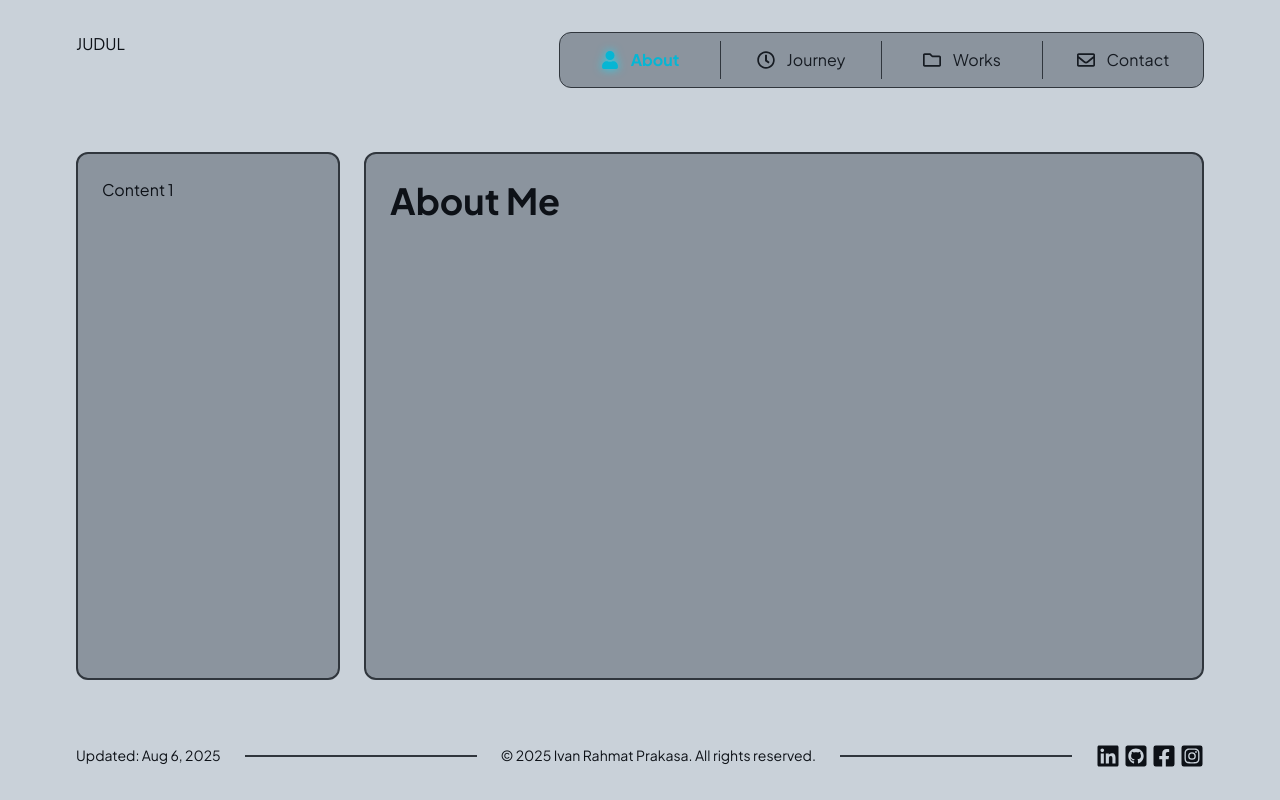
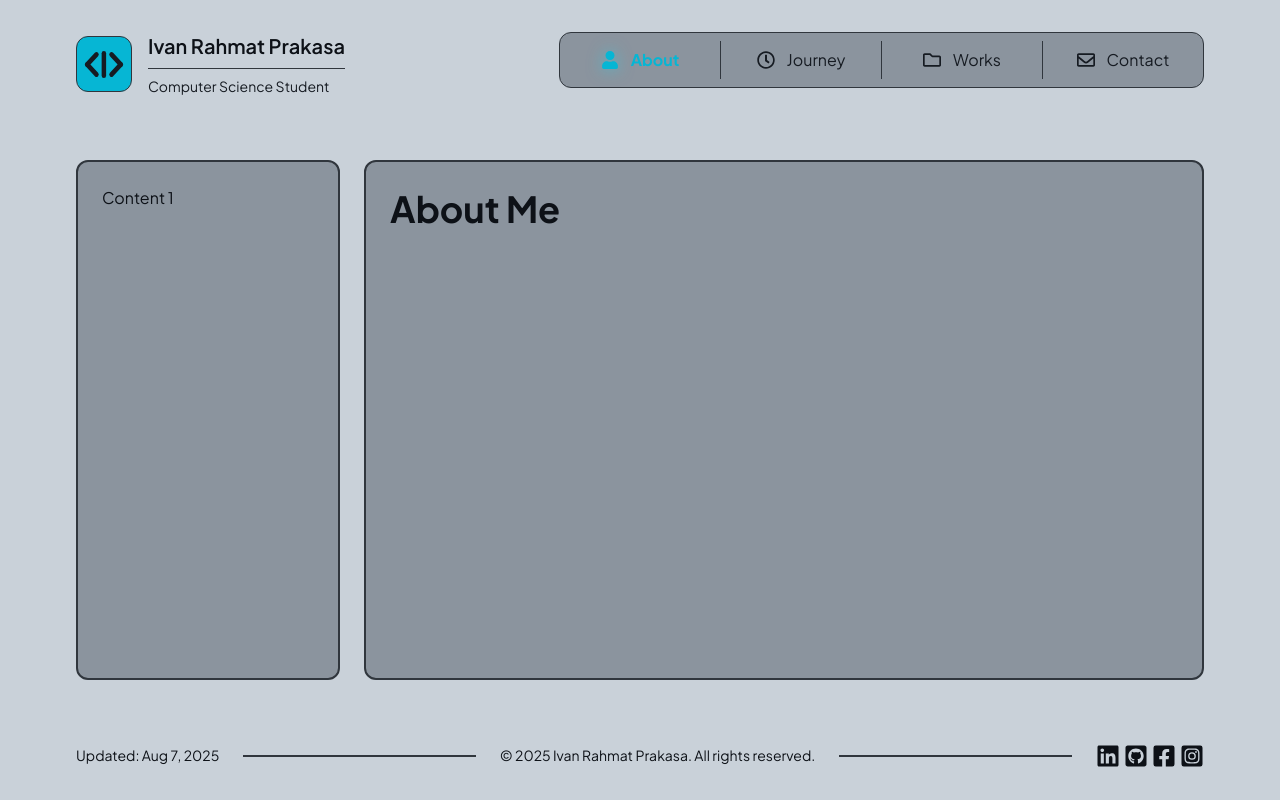
Before and after one commit to Ivanrhmt77/Portfolio, a Next.js app: page / in a window 1280 px wide. Built offline with nearby package versions, Linux system fonts and the light colour scheme.

Commit message:
feat: add header

```diff
--- a/public/deploy-info.json
+++ b/public/deploy-info.json
@@ -1,3 +1,3 @@
 {
-  "lastDeploy": "2025-08-06T23:31:01.713Z"
+  "lastDeploy": "2025-08-07T00:20:52.076Z"
 }
--- a/src/app/layout.tsx
+++ b/src/app/layout.tsx
@@ -25,7 +25,7 @@ export const metadata: Metadata = {
   title: "About Ivan",
   description:
     "Learn more about Ivan Rahmat's background, interests, and skills.",
-  icons: "/logo.svg",
+  icons: "/favicon.svg",
 };
 
 export default function RootLayout({
--- a/src/components/header.tsx
+++ b/src/components/header.tsx
@@ -4,7 +4,18 @@ export default function Header() {
   return (
     <header className="py-8">
       <div className="max-w-[1160px] mx-auto flex justify-between px-4">
-        <p>JUDUL</p>
+        <div className="h-16 flex gap-4 items-center">
+          <div className="w-14 h-14 bg-accent rounded-xl border border-border flex items-center justify-center">
+            <img src="/icons/logo.svg" alt="Logo" />
+          </div>
+          <div className="w-fit h-full flex flex-col justify-between">
+            <h5>Ivan Rahmat Prakasa</h5>
+            <div className="h-px w-full bg-border" />
+            <p className="caption text-foreground-surface">
+              Computer Science Student
+            </p>
+          </div>
+        </div>
         <Navbar />
       </div>
     </header>
--- a/src/components/navbar.tsx
+++ b/src/components/navbar.tsx
@@ -25,7 +25,7 @@ export default function Navbar() {
 
   const iconGlowStyle = (active: boolean) =>
     active
-      ? { filter: "drop-shadow(0px 0px 5px var(--tw-color-accent, #22d3ee))" }
+      ? { filter: "drop-shadow(0 0 8px rgba(34, 211, 238, 0.6))" } // alpha 0.4 = lebih pudar
       : {};
 
   return (
```
Also changed, not shown: public/favicon.svg (renamed from public/logo.svg), public/icons/logo.svg (added).
